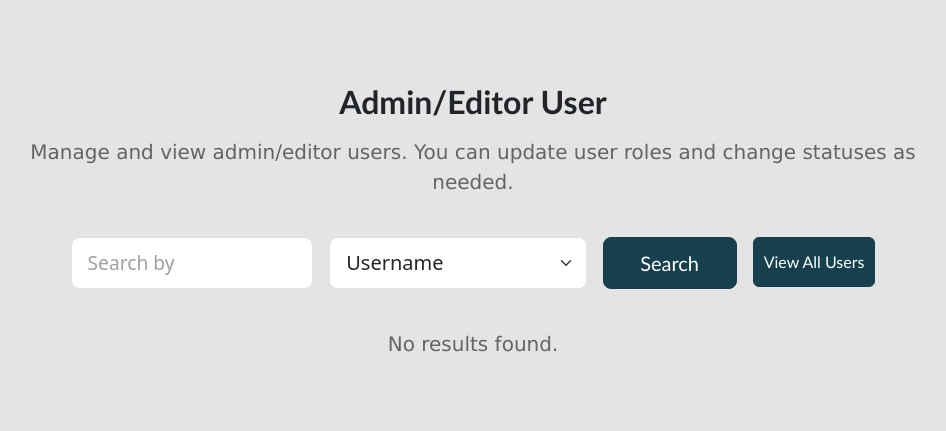
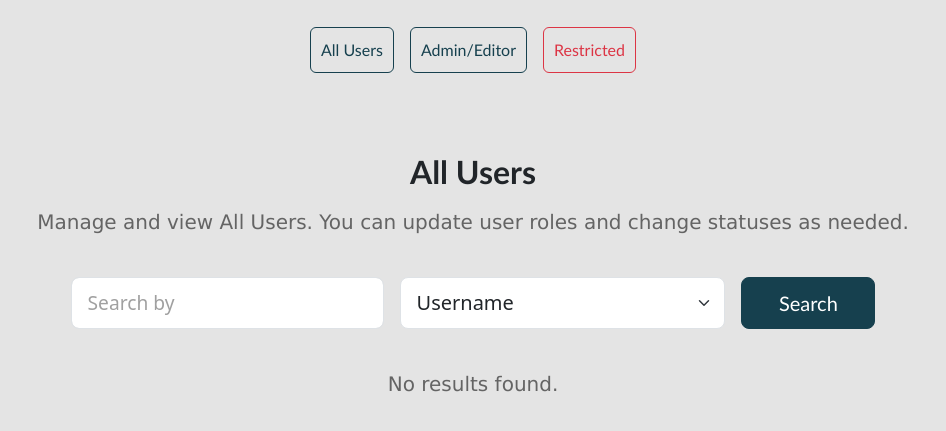
Before and after one commit to lin-du-1157599/project2, a Flask app: template app/templates/user/users.html in a window 1280 px wide. Shown: the part 141-572 px from the top of the page, without its empty margins (167-1113 px from the left). Run offline with Flask 3, Linux system fonts and the light colour scheme; the template is opened without the code that fills it, so the values that code supplies are empty.

Commit message:
Add restricted users list functionality, inclduing viewing and searching

```diff
--- a/app/routes/admin.py
+++ b/app/routes/admin.py
@@ -28,70 +28,98 @@ def admin_home():
      return render_template(constants.TEMPLATE_ADMIN_HOME)
 
 
-@app.route('/all_users')
+@app.route('/users')
 def all_users():
-     return users(all_users=True)
+     return users(view_type = constants.VIEW_TYPE_ALL)
 
 
-@app.route('/system_users')
+@app.route('/users/staff')
 def system_users():
-     return users()
+     return users(view_type = constants.VIEW_TYPE_STAFF)
+
+
+@app.route('/users/restricted')
+def restricted_users():
+     return users(view_type = constants.VIEW_TYPE_RESTRICTED)
 
 
 @login_required
 @role_required(constants.USER_ROLE_ADMIN)
-def users(all_users=False):
-     sqlStr = "SELECT user_id, username, email, first_name, last_name, role, status FROM users WHERE role IN ('editor', 'admin') ORDER BY username, last_name, first_name;"
+def users(view_type = constants.VIEW_TYPE_ALL):
+    # Retrieve the selected fields from the users table
+    # and sort the result by username, last name, and first name
+    # for displaying user lists clearly across different queries.
+     select_fields = "user_id, username, email, first_name, last_name, role, shareable, status"
+     order_by = "ORDER BY username, last_name, first_name"
 
-     if all_users:
-          sqlStr = "SELECT user_id, username, email, first_name, last_name, role, status FROM users ORDER BY username, last_name, first_name;"
+     # Using if/else to determine which query to execute
+     # based on the selected user type
+     if view_type == constants.VIEW_TYPE_RESTRICTED:
+          sqlStr = f"SELECT {select_fields} FROM users WHERE shareable = 0 {order_by};"
+     elif view_type == constants.VIEW_TYPE_STAFF:
+          sqlStr = f"SELECT {select_fields} FROM users WHERE role IN ('editor', 'admin') {order_by};"
+     elif view_type == constants.VIEW_TYPE_ALL:
+          sqlStr = f"SELECT {select_fields} FROM users {order_by};"
 
      with db.get_cursor() as cursor:
           cursor.execute(sqlStr)
           userslist = cursor.fetchall()
-          return render_template(constants.TEMPLATE_USER, userslist=userslist, all_users=all_users)
+          return render_template(constants.TEMPLATE_USER, userslist = userslist, view_type = view_type)
+
 
 @app.route('/users/search_all_users', methods=[constants.HTTP_METHOD_GET])
 @role_required(constants.USER_ROLE_ADMIN)
 def search_all_users():
-    return search_users(all_users=True)
+    return search_users(view_type = constants.VIEW_TYPE_ALL)
 
-@app.route('/users/search_system_users', methods=[constants.HTTP_METHOD_GET])
+
+@app.route('/users/search_staff_users', methods=[constants.HTTP_METHOD_GET])
 @role_required(constants.USER_ROLE_ADMIN)
-def search_system_users():
-    return search_users()
+def search_staff_users():
+    return search_users(view_type = constants.VIEW_TYPE_STAFF)
 
-def search_users(all_users=False):
-    searchterm = request.args.get(constants.SEARCH_TERM)
-    sqlsearch = f'%{searchterm}%'
-    searchcat = request.args.get(constants.SEARCH_CATEGORY)
 
-    role_condition = "" if all_users else "AND role IN ('editor', 'admin')"
+@app.route('/users/search_restricted_users', methods=[constants.HTTP_METHOD_GET])
+@role_required(constants.USER_ROLE_ADMIN)
+def search_restricted_users():
+    return search_users(view_type = constants.VIEW_TYPE_RESTRICTED)
 
-    with db.get_cursor() as cursor:
-        if searchcat == constants.USERNAME:
+def search_users(view_type = constants.VIEW_TYPE_ALL):
+     searchterm = request.args.get(constants.SEARCH_TERM)
+     sqlsearch = f'%{searchterm}%'
+     searchcat = request.args.get(constants.SEARCH_CATEGORY)
+
+     if view_type == constants.VIEW_TYPE_RESTRICTED:
+          role_condition = "AND shareable = 0"
+     elif view_type == constants.VIEW_TYPE_STAFF:
+          role_condition = "AND role IN ('editor', 'admin')"
+     else:
+          role_condition = ""
+
+     with db.get_cursor() as cursor:
+          if searchcat == constants.USERNAME:
             cursor.execute(
-                f"SELECT username, first_name, last_name, email, role, status, user_id FROM users WHERE username LIKE %s {role_condition} ORDER BY username, last_name, first_name;",
+                f"SELECT username, first_name, last_name, email, role, shareable, status, user_id FROM users WHERE username LIKE %s {role_condition} ORDER BY username, last_name, first_name;",
                 (sqlsearch,))
-        elif searchcat == constants.LAST_NAME:
+          elif searchcat == constants.LAST_NAME:
+               cursor.execute(
+                    f"SELECT username, first_name, last_name, email, role, shareable, status, user_id FROM users WHERE last_name LIKE %s {role_condition} ORDER BY username, last_name, first_name;",
+                    (sqlsearch,))
+          elif searchcat == constants.FIRST_NAME:
             cursor.execute(
-                f"SELECT username, first_name, last_name, email, role, status, user_id FROM users WHERE last_name LIKE %s {role_condition} ORDER BY username, last_name, first_name;",
+                f"SELECT username, first_name, last_name, email, role, shareable, status, user_id FROM users WHERE first_name LIKE %s {role_condition} ORDER BY username, last_name, first_name;",
                 (sqlsearch,))
-        elif searchcat == constants.FIRST_NAME:
+          elif searchcat == constants.USER_FULL_NAME:
+               cursor.execute(
+                    f"SELECT username, first_name, last_name, email, role, shareable, status, user_id FROM users WHERE CONCAT(first_name, ' ', last_name) LIKE %s {role_condition} ORDER BY username, last_name, first_name;",
+                    (sqlsearch,))
+          elif searchcat == constants.EMAIL:
             cursor.execute(
-                f"SELECT username, first_name, last_name, email, role, status, user_id FROM users WHERE first_name LIKE %s {role_condition} ORDER BY username, last_name, first_name;",
-                (sqlsearch,))
-        elif searchcat == constants.USER_FULL_NAME:
-            cursor.execute(
-                f"SELECT username, first_name, last_name, email, role, status, user_id FROM users WHERE CONCAT(first_name, ' ', last_name) LIKE %s {role_condition} ORDER BY username, last_name, first_name;",
-                (sqlsearch,))
-        elif searchcat == constants.EMAIL:
-            cursor.execute(
-                f"SELECT username, first_name, last_name, email, role, status, user_id FROM users WHERE email LIKE %s {role_condition} ORDER BY username, last_name, first_name;",
+                f"SELECT username, first_name, last_name, email, role, shareable, status, user_id FROM users WHERE email LIKE %s {role_condition} ORDER BY username, last_name, first_name;",
                 (sqlsearch,))
 
-        userslist = cursor.fetchall()
-        return render_template(constants.TEMPLATE_USER, userslist=userslist, all_users=all_users, keyword=searchterm, searchType=searchcat)
+          userslist = cursor.fetchall()
+          return render_template(constants.TEMPLATE_USER, userslist=userslist, view_type=view_type, keyword=searchterm, searchType=searchcat)
 
 
 @app.route('/users/edit', methods=[constants.HTTP_METHOD_GET, constants.HTTP_METHOD_POST])
@@ -103,7 +131,7 @@ def edit_user():
 
           with db.get_cursor() as cursor:
                cursor.execute(
-                    "SELECT username, email, first_name, last_name, role, status, location, personal_description, profile_image FROM users WHERE user_id = %s;",
+                    "SELECT username, email, first_name, last_name, role, shareable, status, location, personal_description, profile_image FROM users WHERE user_id = %s;",
                     (user_id,))
                user = cursor.fetchone()
 
@@ -121,7 +149,7 @@ def edit_user():
 
           with db.get_cursor() as cursor:
                cursor.execute(
-                    "SELECT username, email, first_name, last_name, role, status FROM users WHERE user_id = %s;",
+                    "SELECT username, email, first_name, last_name, role, shareable, status FROM users WHERE user_id = %s;",
                     (user_id,))
                user = cursor.fetchone()
 
--- a/app/templates/base/userbase.html
+++ b/app/templates/base/userbase.html
@@ -208,9 +208,20 @@
 							<h4 class="fw-bold m-0"><a class="nav-link{{ ' active' if active_page == 'public_journeys' else '' }}" href="{{ url_for('public_journeys') }}">Explore</a></h4>
 						</li>
 
+						<!-- User Management -->
 						{% if session['role'] == 'admin' %}
-							<li class="nav-item p-2">
-								<h4 class="fw-bold m-0"><a class="nav-link{{ ' active' if active_page == 'all_users' else '' }}" href="{{ url_for('all_users') }}">Users</a></h4>
+							<li class="nav-item dropdown p-2">
+								<h4 class="fw-bold m-0">
+									<a class="nav-link dropdown-toggle{{ ' active' if active_page in ['all_users', 'staff_users', 'restricted_users'] else '' }}" href="#" id="userDropdownMenu" data-bs-toggle="dropdown" aria-haspopup="true" aria-expanded="false">
+										Users
+									</a>
+
+									<ul class="dropdown-menu" aria-labelledby="userDropdownMenu">
+										<li><a class="dropdown-item" href="{{ url_for('all_users') }}">All User</a></li>
+										<li><a class="dropdown-item" href="{{ url_for('system_users') }}">Staff</a></li>
+										<li><a class="dropdown-item" href="{{ url_for('restricted_users') }}">Restricted</a></li>
+									</ul>
+								</h4>
 							</li>
 						{% endif %}
 						<!-- Announcement -->
--- a/app/templates/user/users.html
+++ b/app/templates/user/users.html
@@ -2,15 +2,50 @@
 {% block title %}User Management{% endblock %}
 
 {# Set the active page to be highlighted in the navigation bar. #}
-{% set active_page = 'all_users' %}
 
 {% block content %}
+<link rel="stylesheet" href="https://cdn.jsdelivr.net/npm/bootstrap-icons@1.10.5/font/bootstrap-icons.css">
+
+<!-- Users list switch tab -->
+<div class="d-flex justify-content-center gap-3 mb-4">
+    <a href="{{ url_for('all_users') }}" class="btn btn-outline-primary {% if view_type == 'all' %}active{% endif %}">All Users</a>
+    <a href="{{ url_for('system_users') }}" class="btn btn-outline-primary {% if view_type == 'staff' %}active{% endif %}">Admin/Editor</a>
+    <a href="{{ url_for('restricted_users') }}" class="btn btn-outline-danger {% if view_type == 'restricted' %}active{% endif %}">Restricted</a>
+</div>
 
 <section class="container col-lg-10 col-md-10 col-sm-12 mx-auto p-5">
-    <h2 class="text-center align-middle fw-bold py-2">{{ 'All' if all_users else 'Admin/Editor' }}  User</h2>
-    <p class="text-center align-middle lead text-muted">Manage and view {{ 'all' if all_users else 'admin/editor' }} users. You can update user roles and change statuses as needed.</p>
 
-    <form action="{{ url_for('search_all_users' if all_users else 'search_system_users') }}" method="GET">
+    <!-- Page Title -->
+    <h2 class="text-center align-middle fw-bold py-2">
+        {% if view_type == 'restricted' %}
+        Restricted Users
+        {% elif view_type == 'staff' %}
+        Admin/Editor Users
+        {% else %}
+        All Users
+        {% endif %}
+    </h2>
+    <p class="text-center align-middle lead text-muted">
+        Manage and view
+        {% if view_type == 'restricted' %}
+        Restricted
+        {% elif view_type == 'staff' %}
+        Staff
+        {% else %}
+        All
+        {% endif %}
+        Users. You can update user roles and change statuses as needed.
+    </p>
+
+    <form action="
+        {% if view_type == 'restricted' %}
+            {{ url_for('search_restricted_users') }}
+        {% elif view_type == 'staff' %}
+            {{ url_for('search_staff_users') }}
+        {% else %}
+            {{ url_for('search_all_users') }}
+        {% endif %}"
+        method="GET">
         <div class="row justify-content-center py-4">
             <div class="col-lg-10 col-12 d-md-flex gap-3">
                 <input type="text" name="searchterm" id="searchterm" class="form-control form-control-lg mb-3" placeholder="Search by" value="{{ keyword }}">
@@ -23,16 +58,12 @@
                 </select>
                 <input type="submit" class="btn btn-primary btn-lg col-md-2 col-12 mb-3" value="Search">
 
-                {% if all_users %}
+                {% if view_type == 'restricted' %}
+                    <a href="{{ url_for('restricted_users') }}" class="btn btn-secondary btn-lg col-md-2 col-12 mb-3" id="cancelSearch" style="display: none;">Cancel</a>
+                {% elif view_type == 'staff' %}
+                    <a href="{{ url_for('system_users') }}" class="btn btn-secondary btn-lg col-md-2 col-12 mb-3" id="cancelSearch" style="display: none;">Cancel</a>
+                {% else %}
                     <a href="{{ url_for('all_users') }}" class="btn btn-secondary btn-lg col-md-2 col-12 mb-3" id="cancelSearch" style="display: none;">Cancel</a>
-                {% else %}
-                    <a href="{{ url_for('system_users') }}" class="btn btn-secondary btn-lg col-md-2 col-12 mb-3" id="cancelSearch" style="display: none;">Cancel</a>
-                {% endif %}
-
-                {% if all_users %}
-                    <a href="{{ url_for('system_users') }}" class="btn btn-primary col-12 mb-3 d-flex align-items-center justify-content-center" style="height: 50px; width: auto;">View {{ 'Admin/Editor' if all_users else 'All' }} Users</a>
-                {% else %}
-                    <a href="{{ url_for('all_users') }}" class="btn btn-primary col-12 mb-3 d-flex align-items-center justify-content-center" style="height: 50px; width: auto;">View {{ 'Admin/Editor' if all_users else 'All' }} Users</a>
                 {% endif %}
             </div>
         </div>
@@ -46,20 +77,22 @@
         <p class="text-center align-middle lead text-muted">No results found.</p>
     {% endif %}
 
+
     {% if userslist %}
-
     <!-- User Lists -->
     <div class="table-responsive py-2">
         <table class="table table-hover align-middle" style="border-radius: 20px;border: 1px solid #ddd;overflow: hidden;">
             <thead class="table-light align-middle">
                 <tr>
-                    <th class="col-1 p-3">Username</th>
-                    <th class="col-2 p-3">First Name</th>
-                    <th class="col-2 p-3">Last Name</th>
+                    <th class="col-2 p-3">Username</th>
+                    <th class="col-1 p-3">First Name</th>
+                    <th class="col-1 p-3">Last Name</th>
                     <th class="col-3 p-3">Email</th>
-                    <th class="col-1 p-3">Role</th>
-                    <th class="col-1 p-3">Status</th>
-                    <th class="col-2 p-3">View</th>
+                    <th class="col-1 p-3 text-center">Role</th>
+                    <th class="col-1 p-3 text-center">Status</th>
+                    <th class="col-1 p-3 text-center">Sharing</th>
+                    <th class="col-1 p-3 text-center">Subscription</th>
+                    <th class="col-2 p-3 text-center">Manage</th>
                 </tr>
             </thead>
 
@@ -73,10 +106,26 @@
                         <td class="p-3">{{ users['first_name'] }}</td>
                         <td class="p-3">{{ users['last_name'] }}</td>
                         <td class="p-3">{{ users['email'] }}</td>
-                        <td class="p-3">{{ users['role'] }}</td>
-                        <td class="p-3">{{ users['status'] }}</td>
-                        <td class="p-3">
-                            <a href="{{ url_for('edit_user') }}?user_id={{ users['user_id'] }}" class="btn btn-outline-primary btn-lg me-2">Manage User</a>
+                        <td class="p-3 text-center">
+                            {% if users.role == 'admin' %}<span class="badge border border-warning text-warning">Admin</span>
+                            {% elif users.role == 'editor'%} <span class="badge border border-info text-info">Editor</span>
+                            {% elif users.role == 'moderator'%} <span class="badge border border-dark text-dark">Moderator</span>
+                            {% else %}<span class="badge border border-dark text-dark">Traveller</span>
+                            {% endif %}
+                        </td>
+                        <td class="p-3 text-center">
+                            {% if users.status == 'active' %}<span class="badge bg-success">Active</span>
+                            {% else %} <span class="badge bg-danger">Banned</span>
+                            {% endif %}
+                        </td>
+                        <td class="p-3 text-center">
+                            {% if users.shareable == 1 %} <i class="bi bi-check-circle-fill fs-5 text-success me-1" title="Can share"></i>
+                            {% else %}<i class="bi bi-slash-circle-fill text-danger fs-5" title="Restricted from sharing"></i>
+                            {% endif %}
+                        </td>
+                        <td class="p-3 text-center"></td>
+                        <td class="p-3 text-center">
+                            <a href="{{ url_for('edit_user') }}?user_id={{ users['user_id'] }}" class="btn btn-outline-primary btn-sm"><i class="bi bi-pencil me-1"></i></a>
                         </td>
                     </tr>
             </tbody>
@@ -84,8 +133,6 @@
         </table>
     </div>
     {% endif %}
-
-</div>
 
 <script>
     document.addEventListener('DOMContentLoaded', function() {
@@ -107,6 +154,7 @@
         });
     });
 </script>
+
 <style>
     #searchterm::placeholder {
         font-size: 1.2rem; /* Adjust the size as needed */
```
Also changed, not shown: app/config/constants.py (+7 -0 lines). Lines whose indentation alone changed are shown as unchanged.
